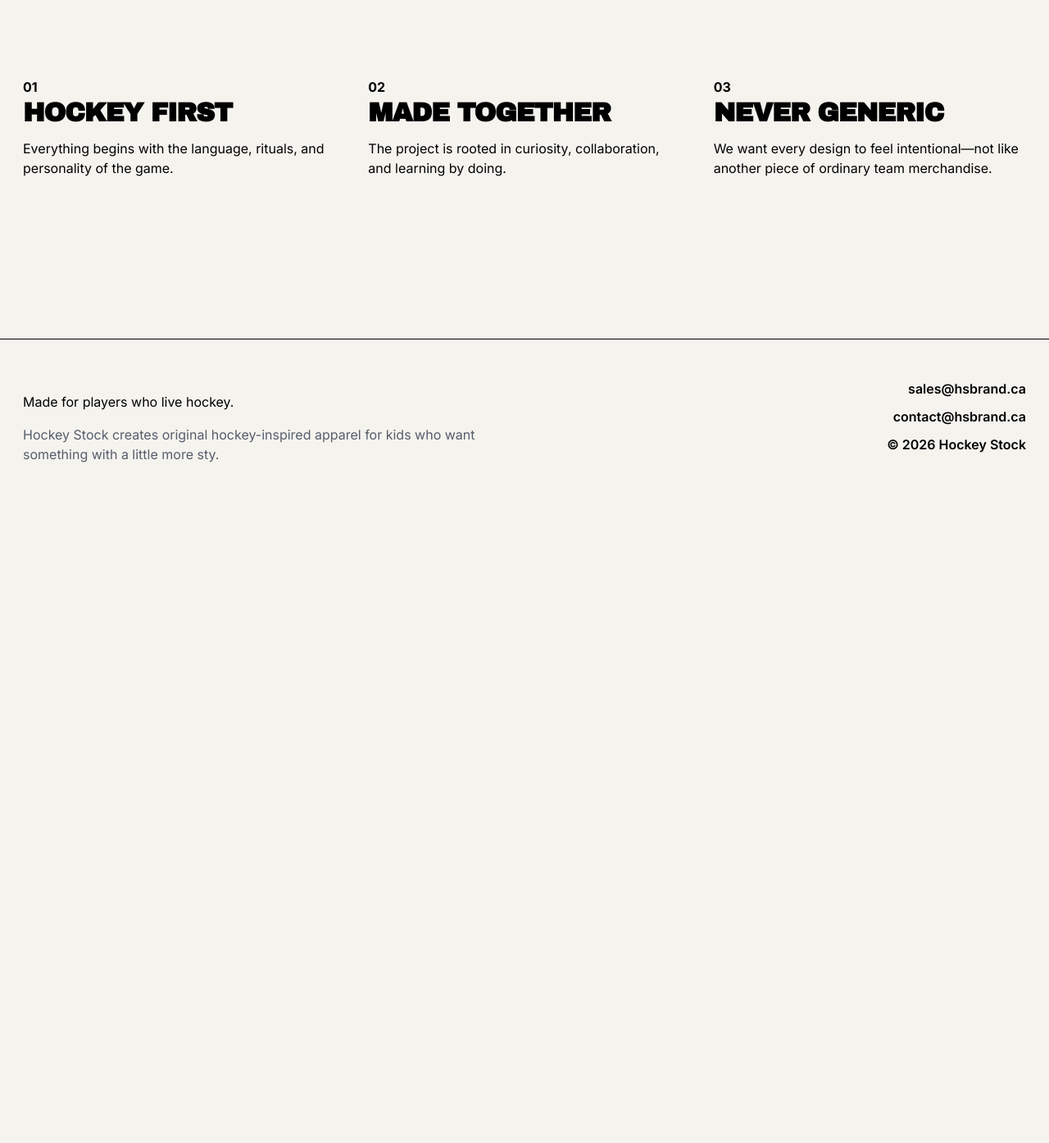
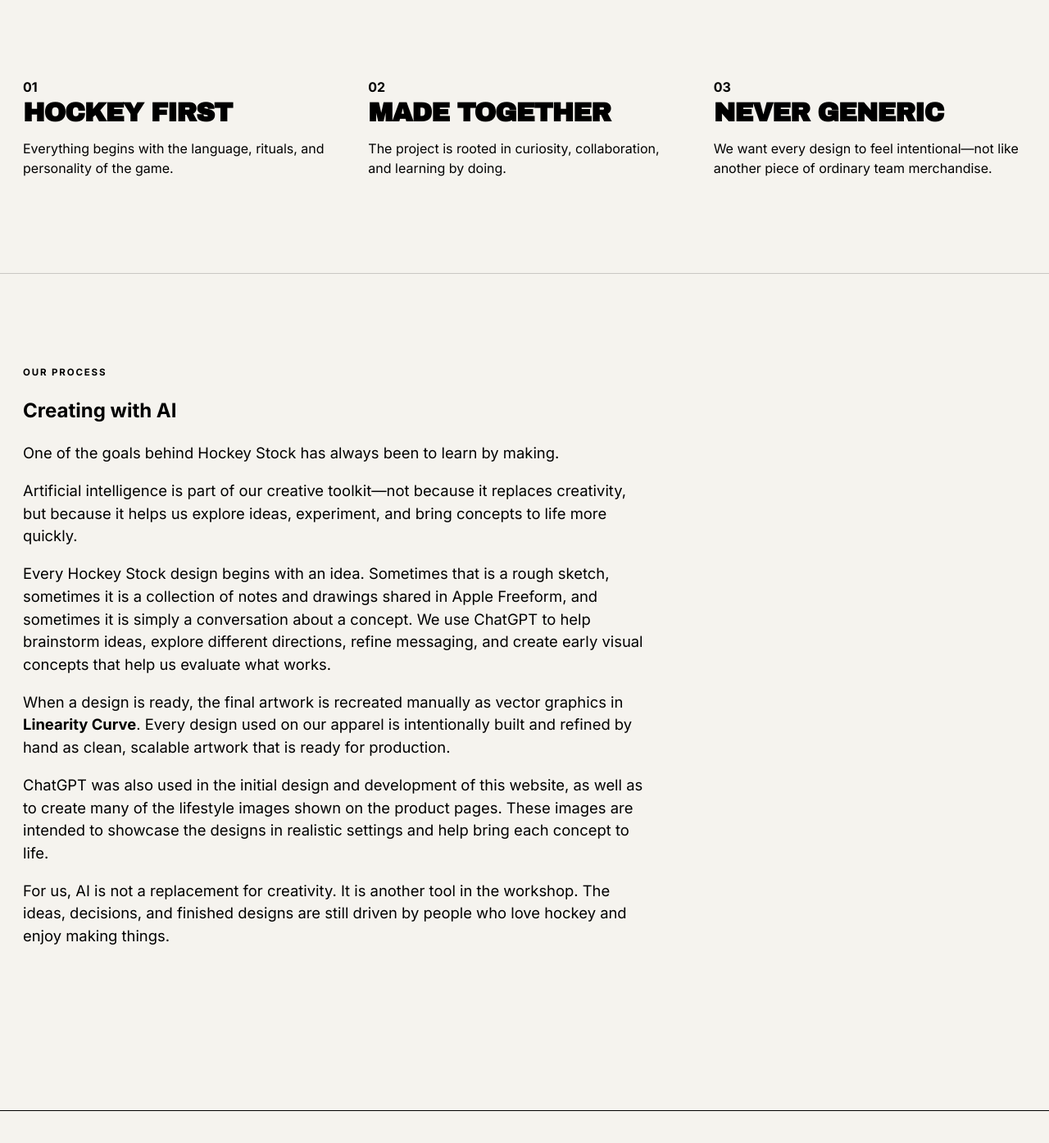
Before and after one commit to hsbrand/hsbrand.github.io, a Jekyll site: the page built from about.md, in a window 1280 px wide and 1400 px high, scrolled down 1266 px. Shown: the top 1394 px of the window at 82% size. Built offline with Jekyll 4.4.1, drawn with Linux system fonts in a browser that asks for light colours; before the commit the page ends 1896 px from its top, so only the background shows below that.

Commit message:
Update about.md

```diff
--- a/about.md
+++ b/about.md
@@ -3,13 +3,66 @@
 title: About
 permalink: /about/
 ---
-<section class="page-hero about-hero"><p class="eyebrow">Our story</p><h1>It started with making things.</h1></section>
+
+<section class="page-hero about-hero">
+  <p class="eyebrow">Our story</p>
+  <h1>It started with making things.</h1>
+</section>
+
 <section class="about-grid section-pad">
-  <div class="about-mark"><img src="{{ '/assets/images/brand/hockey-stock-mark.svg' | relative_url }}" alt="Hockey Stock mark"></div>
+  <div class="about-mark">
+    <img
+      src="{{ '/assets/images/brand/hockey-stock-mark.svg' | relative_url }}"
+      alt="Hockey Stock mark"
+    >
+  </div>
+
   <div class="prose large-prose">
     <p>Hockey Stock started as a way to learn how to make things on a computer. It quickly became something more: a creative outlet for a young boy with a never-ending list of projects and a constant interest in making things.</p>
+
     <p>We create stylish hockey clothes for kids who want to represent the game without looking like they are wearing ordinary team merchandise.</p>
+
     <p>Around here, we call that <strong>sty</strong>.</p>
   </div>
 </section>
-<section class="values section-pad section-rule"><div><span>01</span><h2>Hockey first</h2><p>Everything begins with the language, rituals, and personality of the game.</p></div><div><span>02</span><h2>Made together</h2><p>The project is rooted in curiosity, collaboration, and learning by doing.</p></div><div><span>03</span><h2>Never generic</h2><p>We want every design to feel intentional—not like another piece of ordinary team merchandise.</p></div></section>
+
+<section class="values section-pad section-rule">
+  <div>
+    <span>01</span>
+    <h2>Hockey first</h2>
+    <p>Everything begins with the language, rituals, and personality of the game.</p>
+  </div>
+
+  <div>
+    <span>02</span>
+    <h2>Made together</h2>
+    <p>The project is rooted in curiosity, collaboration, and learning by doing.</p>
+  </div>
+
+  <div>
+    <span>03</span>
+    <h2>Never generic</h2>
+    <p>We want every design to feel intentional—not like another piece of ordinary team merchandise.</p>
+  </div>
+</section>
+
+<section class="about-ai section-pad section-rule">
+  <div class="about-ai-heading">
+    <p class="eyebrow">Our process</p>
+    <h2>Creating with AI</h2>
+  </div>
+
+  <div class="prose">
+    <p>One of the goals behind Hockey Stock has always been to learn by making.</p>
+
+    <p>Artificial intelligence is part of our creative toolkit—not because it replaces creativity, but because it helps us explore ideas, experiment, and bring concepts to life more quickly.</p>
+
+    <p>Every Hockey Stock design begins with an idea. Sometimes that is a rough sketch, sometimes it is a collection of notes and drawings shared in Apple Freeform, and sometimes it is simply a conversation about a concept. We use ChatGPT to help brainstorm ideas, explore different directions, refine messaging, and create early visual concepts that help us evaluate what works.</p>
+
+    <p>When a design is ready, the final artwork is recreated manually as vector graphics in <strong>Linearity Curve</strong>. Every design used on our apparel is intentionally built and refined by hand as clean, scalable artwork that is ready for production.</p>
+
+    <p>ChatGPT was also used in the initial design and development of this website, as well as to create many of the lifestyle images shown on the product pages. These images are intended to showcase the designs in realistic settings and help bring each concept to life.</p>
+
+    <p>For us, AI is not a replacement for creativity. It is another tool in the workshop. The ideas, decisions, and finished designs are still driven by people who love hockey and enjoy making things.</p>
+  </div>
+</section>
```
